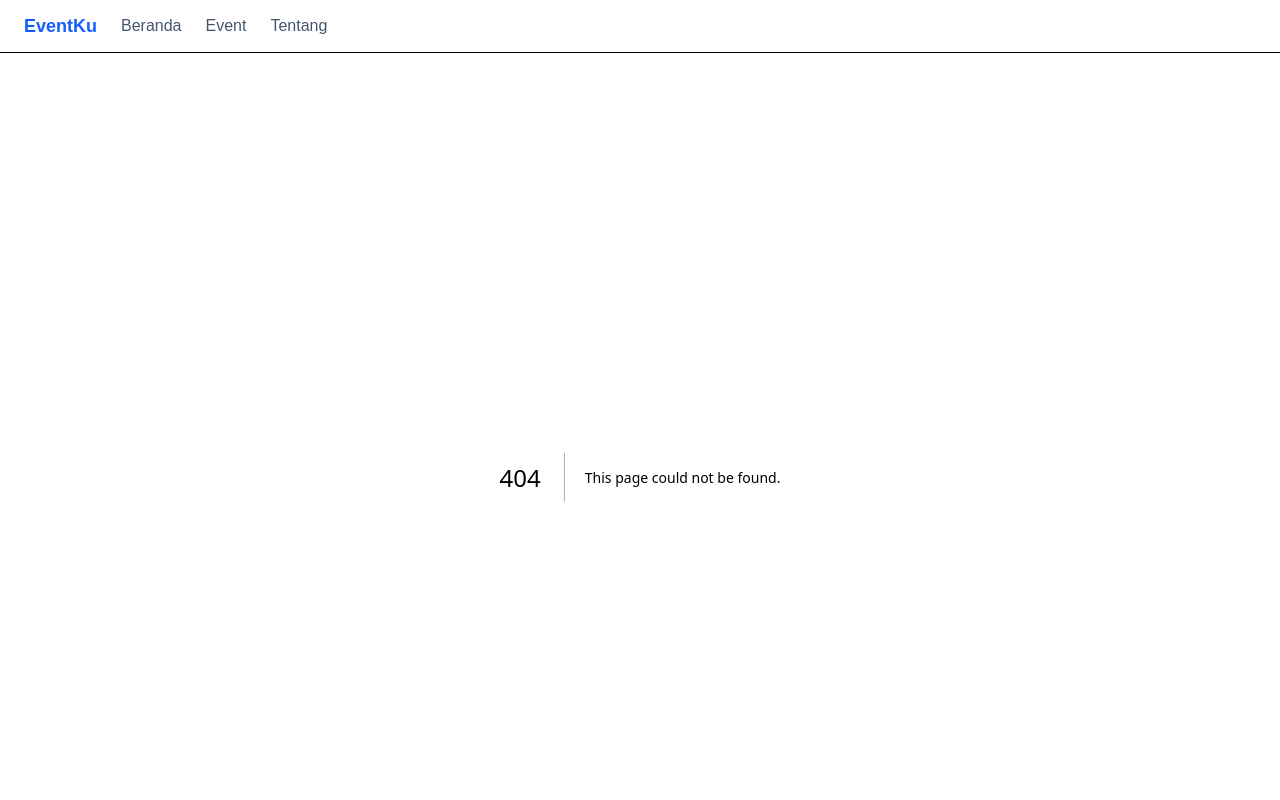
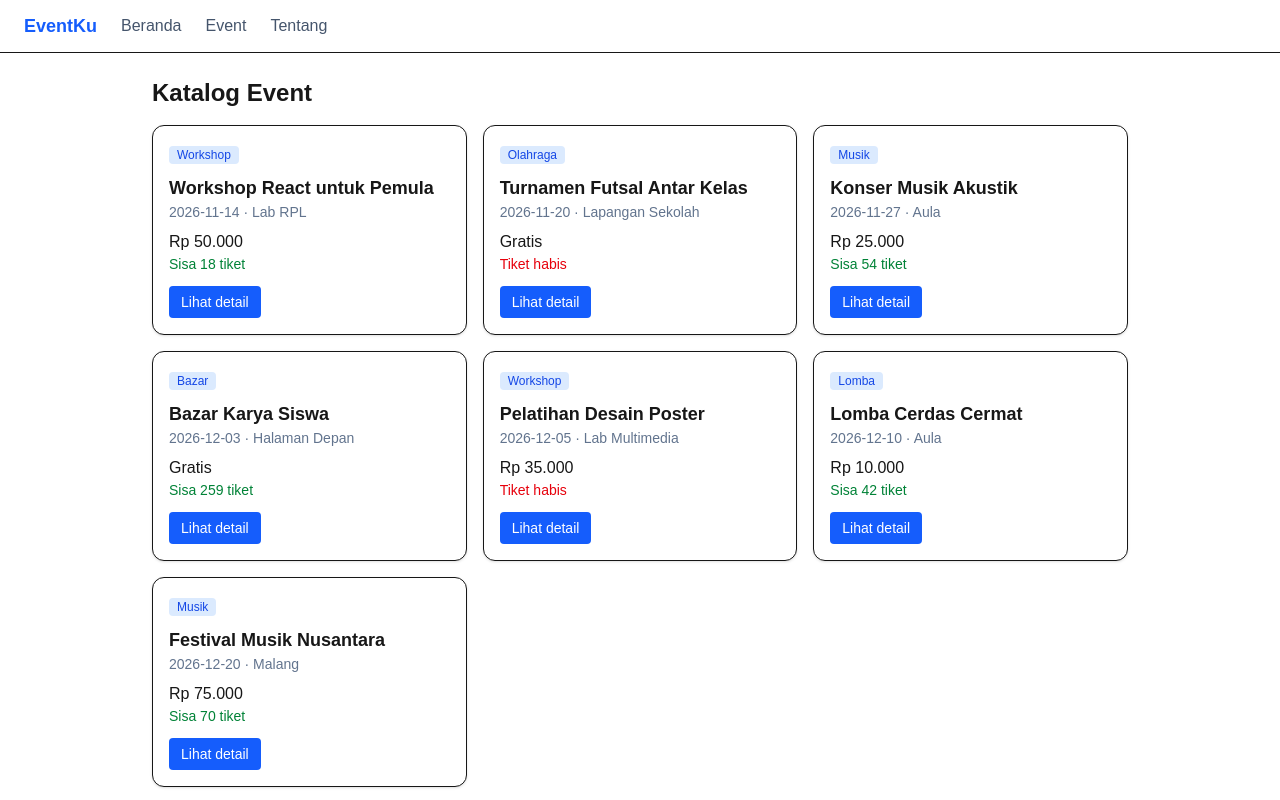
Before and after one commit to aselyarpl1-pixel/latihan-nextjs, a Next.js app: page /event in a window 1280 px wide. Before the commit this address had no page. Shown: the top 800 px of the page. Built offline with nearby package versions, Linux system fonts and the light colour scheme.

Commit message:
Selesai lembar kerja misi2

```diff
--- /dev/null
+++ b/app/event/page.tsx
@@ -0,0 +1,15 @@
+import { events } from "@/data/event";
+import KartuEvent from "@/components/KartuEvent";
+
+export default function Katalog() {
+  return (
+    <div>
+      <h1 className="mb-4 text-2xl font-bold">Katalog Event</h1>
+      <div className="grid gap-4 sm:grid-cols-2 lg:grid-cols-3">
+        {events.map((e) => (
+          <KartuEvent key={e.id} event={e} />
+        ))}
+      </div>
+    </div>
+  );
+}
--- /dev/null
+++ b/app/katalog/page.tsx
@@ -0,0 +1,3 @@
+export default function A() {
+  return <h1>Tes</h1>;
+}
--- /dev/null
+++ b/components/KartuEvent.tsx
@@ -0,0 +1,37 @@
+import Link from "next/link";
+import { rupiah, type Event } from "@/data/event";
+
+export default function KartuEvent({ event }: { event: Event }) {
+  const sisa = event.kuota - event.terisi;
+
+  return (
+    <div className="rounded-xl border bg-white p-4 shadow-sm">
+      <span className="rounded bg-blue-100 px-2 py-0.5 text-xs text-blue-700">
+        {event.kategori}
+      </span>
+
+      <h3 className="mt-2 text-lg font-semibold">{event.judul}</h3>
+
+      <p className="text-sm text-slate-500">
+        {event.tanggal} · {event.lokasi}
+      </p>
+
+      <p className="mt-2 font-medium">{rupiah(event.harga)}</p>
+
+      <p
+        className={
+          sisa === 0 ? "text-sm text-red-600" : "text-sm text-green-700"
+        }
+      >
+        {sisa === 0 ? "Tiket habis" : `Sisa ${sisa} tiket`}
+      </p>
+
+      <Link
+        href={`/event/${event.id}`}
+        className="mt-3 inline-block rounded bg-blue-600 px-3 py-1.5 text-sm text-white hover:bg-blue-700"
+      >
+        Lihat detail
+      </Link>
+    </div>
+  );
+}
--- a/data/event.ts
+++ b/data/event.ts
@@ -70,6 +70,16 @@ export const events: Event[] = [
     kuota: 60,
     terisi: 18,
   },
+  {
+    id: 7,
+    judul: "Festival Musik Nusantara",
+    kategori: "Musik",
+    tanggal: "2026-12-20",
+    lokasi: "Malang",
+    harga: 75000,
+    kuota: 100,
+    terisi: 30,
+  },
 ];
 
 export function rupiah(n: number) {
```
